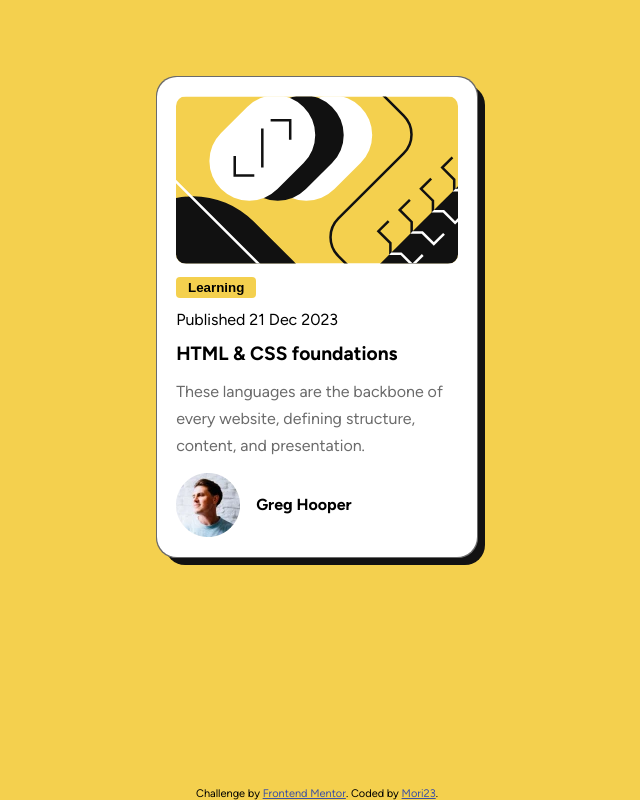
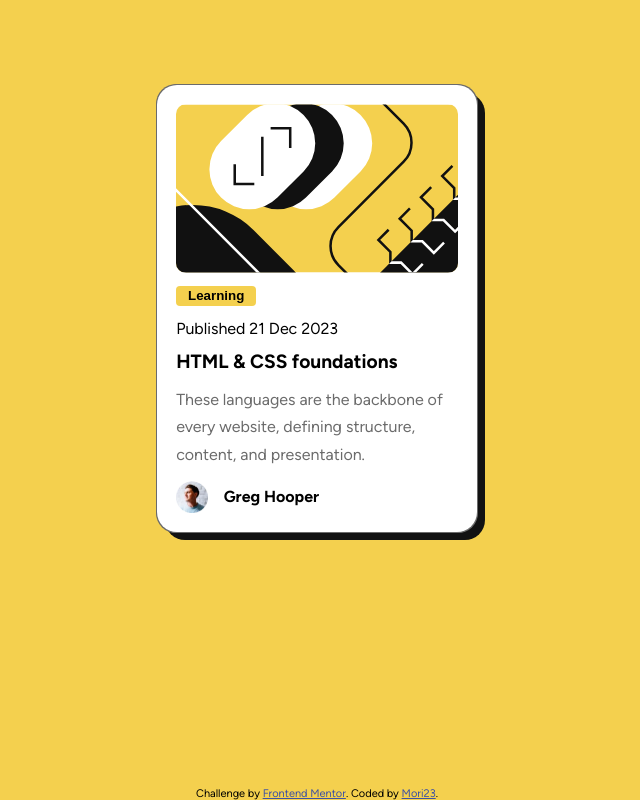
Before and after one commit to MoriNo23/blog-preview-card-main, a plain HTML site: page index.html in a window 1280 px wide. Shown: the whole page, without its empty margins (323-963 px from the left). Drawn offline with Linux system fonts and the light colour scheme.

Commit message:
se corrigio el tamaño de la iamgen perfil

```diff
--- a/css/style.css
+++ b/css/style.css
@@ -81,6 +81,9 @@ body {
   align-items: center;
   gap: 1em;
 }
+.card_container figure > img {
+  height: 2em;
+}
 @media (min-width: 1000px) {
   .container {
     align-self: center;
```
